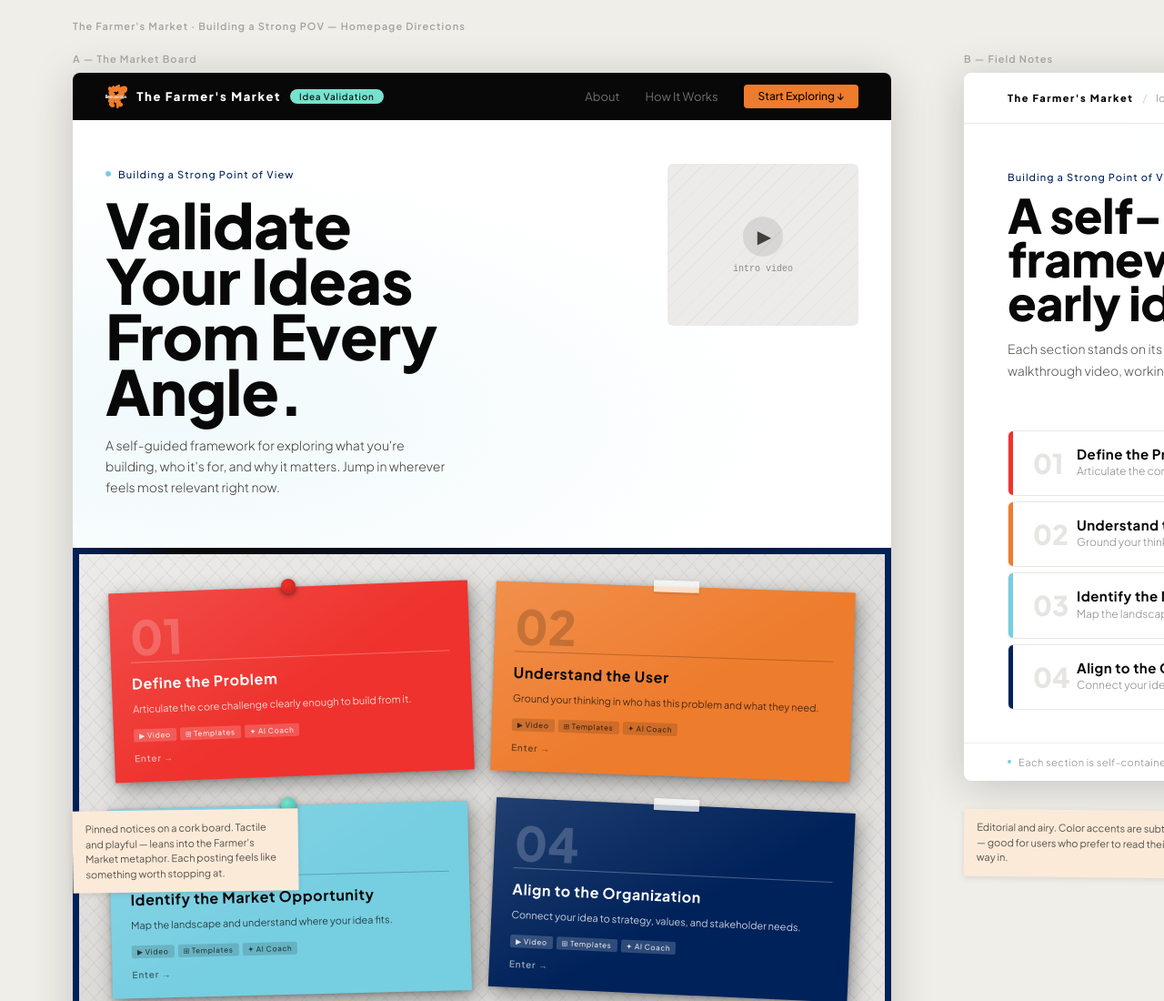
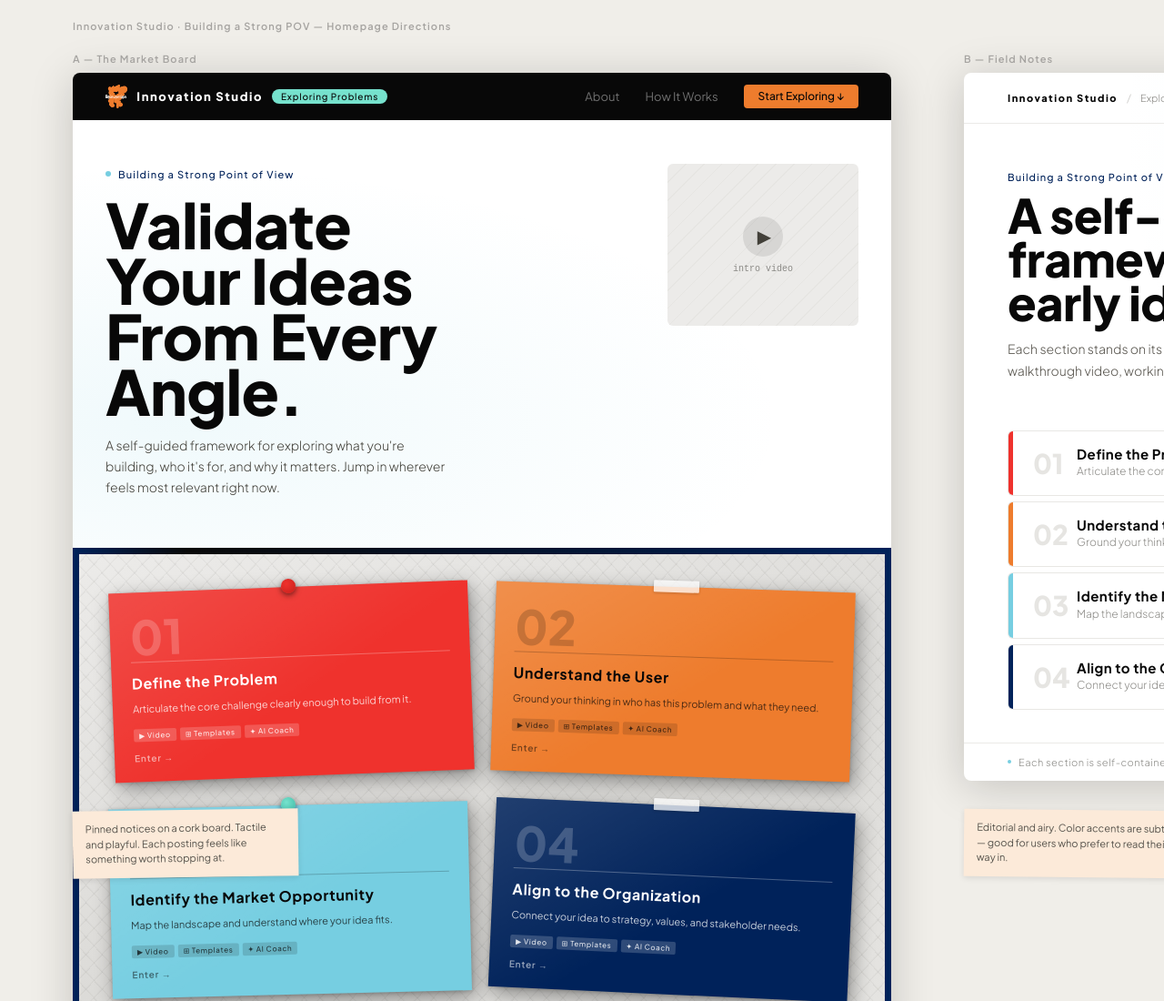
Before and after one commit to sethtrudeau/FarmersMarket, a website: page Farmer's Market - Directions.dc.html in a window 1280 px wide. Shown: the top 1100 px of the page at 91% size. Drawn offline with nearby package versions, Linux system fonts and the light colour scheme.

Commit message:
Rename site copy: Farmer's Market -> Innovation Studio: Exploring Problems

```diff
--- a/Farmer's Market - Directions.dc.html
+++ b/Farmer's Market - Directions.dc.html
@@ -15,7 +15,7 @@
 </helmet>
 
 <!-- ─── CANVAS HEADER ─── -->
-<div style="position:absolute;left:80px;top:22px;font:600 11px 'Plus Jakarta Sans',system-ui;letter-spacing:.1em;color:#a5a3a0">The Farmer's Market · Building a Strong POV — Homepage Directions</div>
+<div style="position:absolute;left:80px;top:22px;font:600 11px 'Plus Jakarta Sans',system-ui;letter-spacing:.1em;color:#a5a3a0">Innovation Studio · Building a Strong POV — Homepage Directions</div>
 
 <!-- ═══════════════════════════════════════════════════════════════
      A — THE MARKET BOARD
@@ -29,8 +29,8 @@
     <!-- Nav -->
     <div style="background:#080808;display:flex;align-items:center;justify-content:space-between;padding:0 36px;height:52px;flex-shrink:0">
       <div style="display:flex;align-items:center;gap:10px">
-        <img src="assets/reinvention-logo.svg" alt="Reinvention Lab" style="height:26px;width:auto;display:block;flex-shrink:0"><span style="font:800 13px/1 'Plus Jakarta Sans',sans-serif;letter-spacing:.12em;color:#ffffff;">The Farmer's Market</span>
-        <span style="background:#76e2cd;border-radius:99px;padding:2px 10px;font:500 10px 'Plus Jakarta Sans',sans-serif;color:#080808;letter-spacing:.08em;">Idea Validation</span>
+        <img src="assets/reinvention-logo.svg" alt="Reinvention Lab" style="height:26px;width:auto;display:block;flex-shrink:0"><span style="font:800 13px/1 'Plus Jakarta Sans',sans-serif;letter-spacing:.12em;color:#ffffff;">Innovation Studio</span>
+        <span style="background:#76e2cd;border-radius:99px;padding:2px 10px;font:500 10px 'Plus Jakarta Sans',sans-serif;color:#080808;letter-spacing:.08em;">Exploring Problems</span>
       </div>
       <div style="display:flex;align-items:center;gap:28px">
         <span style="font:400 13px 'Plus Jakarta Sans',sans-serif;color:rgba(255,255,255,.42)">About</span>
@@ -137,7 +137,7 @@
 </div>
 
 <!-- post-it A -->
-<div style="position:absolute;left:80px;top:890px;width:220px;background:#fcead9;padding:12px 14px;font:400 11px/1.5 'Plus Jakarta Sans',system-ui;color:#55524b;box-shadow:0 2px 6px rgba(0,0,0,.1);transform:rotate(-0.8deg)">Pinned notices on a cork board. Tactile and playful — leans into the Farmer's Market metaphor. Each posting feels like something worth stopping at.</div>
+<div style="position:absolute;left:80px;top:890px;width:220px;background:#fcead9;padding:12px 14px;font:400 11px/1.5 'Plus Jakarta Sans',system-ui;color:#55524b;box-shadow:0 2px 6px rgba(0,0,0,.1);transform:rotate(-0.8deg)">Pinned notices on a cork board. Tactile and playful. Each posting feels like something worth stopping at.</div>
 
 
 <!-- ═══════════════════════════════════════════════════════════════
@@ -152,9 +152,9 @@
     <!-- Minimal nav -->
     <div style="display:flex;align-items:center;justify-content:space-between;padding:20px 48px;border-bottom:1px solid rgba(230,229,226,.8)">
       <div style="display:flex;align-items:center;gap:10px">
-        <span style="font:800 11px 'Plus Jakarta Sans',sans-serif;letter-spacing:.14em;color:#080808;">The Farmer's Market</span>
+        <span style="font:800 11px 'Plus Jakarta Sans',sans-serif;letter-spacing:.14em;color:#080808;">Innovation Studio</span>
         <span style="color:#c9c8c5;font:300 12px 'Plus Jakarta Sans',sans-serif">/</span>
-        <span style="font:300 11px 'Plus Jakarta Sans',sans-serif;color:#8b8a86">Idea Validation</span>
+        <span style="font:300 11px 'Plus Jakarta Sans',sans-serif;color:#8b8a86">Exploring Problems</span>
       </div>
       <div style="display:flex;gap:24px">
         <span style="font:400 12px 'Plus Jakarta Sans',sans-serif;color:#8b8a86">About</span>
@@ -271,8 +271,8 @@
     <div style="background:radial-gradient(ellipse at 78% 28%, rgba(118,206,225,.22) 0%, transparent 55%), #080808;padding:32px 44px 0">
       <div style="display:flex;align-items:center;justify-content:space-between;margin-bottom:40px">
         <div>
-          <div style="font:800 10px 'Plus Jakarta Sans',sans-serif;letter-spacing:.18em;color:#76e2cd;margin-bottom:3px">The Farmer's Market</div>
-          <div style="font:300 10px 'Plus Jakarta Sans',sans-serif;color:rgba(255,255,255,.32);letter-spacing:.06em">Idea Validation Framework</div>
+          <div style="font:800 10px 'Plus Jakarta Sans',sans-serif;letter-spacing:.18em;color:#76e2cd;margin-bottom:3px">Innovation Studio</div>
+          <div style="font:300 10px 'Plus Jakarta Sans',sans-serif;color:rgba(255,255,255,.32);letter-spacing:.06em">Exploring Problems Framework</div>
         </div>
         <div style="display:flex;gap:24px;align-items:center">
           <span style="font:300 12px 'Plus Jakarta Sans',sans-serif;color:rgba(255,255,255,.38)">About</span>
@@ -380,7 +380,7 @@
         <span style="color:rgba(255,255,255,.22);font:300 14px 'Plus Jakarta Sans',sans-serif">/</span>
         <span style="font:500 12px 'Plus Jakarta Sans',sans-serif;color:#ffffff">01 — Define the Problem</span>
       </div>
-      <span style="font:800 10px 'Plus Jakarta Sans',sans-serif;letter-spacing:.14em;color:rgba(255,255,255,.3);">The Farmer's Market</span>
+      <span style="font:800 10px 'Plus Jakarta Sans',sans-serif;letter-spacing:.14em;color:rgba(255,255,255,.3);">Innovation Studio</span>
     </div>
 
     <!-- Two-column layout -->
```
Also changed, not shown: FM-01-Define-the-Problem.dc.html (+1 -1 lines), FM-02-Understand-the-User.dc.html (+1 -1 lines), FM-03-Market-Opportunity.dc.html (+1 -1 lines), FM-04-Align-to-Org.dc.html (+1 -1 lines), index.html (+3 -3 lines).
